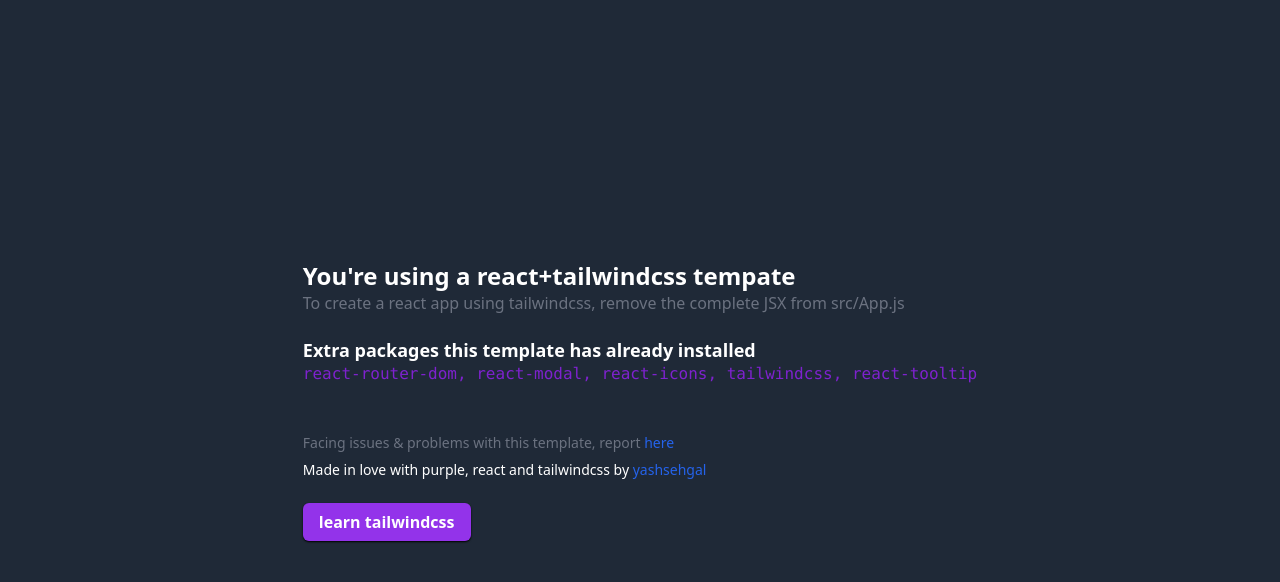
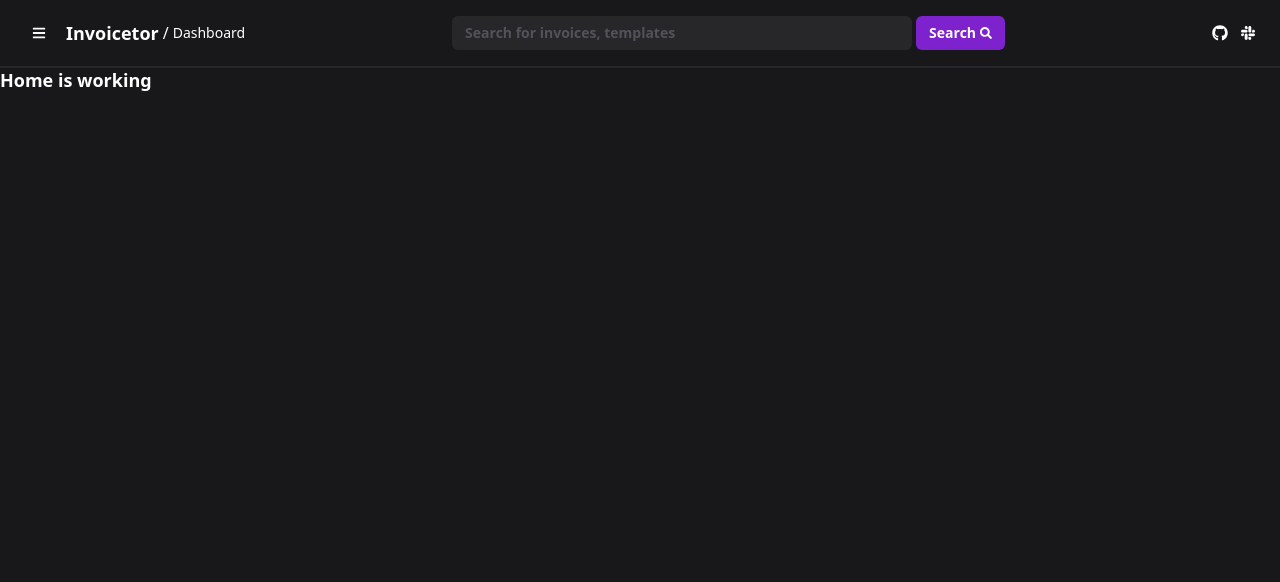
Before and after one commit to yashsehgal/uifeature-dashboard-concept, a React (Create React App) app: page / in a window 1280 px wide. Shown: the top 582 px of the page. Built offline with nearby package versions, Linux system fonts and the light colour scheme.

Commit message:
feat: dashboard component layout added

```diff
--- a/src/App.js
+++ b/src/App.js
@@ -1,33 +1,20 @@
+import { useState } from "react";
+import { Route, Routes } from "react-router-dom";
+import { Header } from "./components/Header.tsx";
+import { SidebarNavigation } from "./components/SidebarNavigation.tsx";
+import { Home } from "./screens/Home.tsx";
 
 export default function App() {
+  const [sidebarCollapse, setSidebarCollapse] = useState(false);
+  const [currentTabVeiw, setCurrentTabView] = useState("/");
+
   return (
-    <div className="app w-[100vw] h-[100vh] flex flex-row items-center justify-center bg-gray-800 cursor-default">
-      <div className="app-content-container">
-        <h1 className="leading-snug text-2xl text-white font-semibold">
-          You're using a react+tailwindcss tempate
-        </h1>
-        <h3 className="leading-snug text-gray-500 font-normal">To create a react app using tailwindcss, remove the complete JSX from src/App.js</h3>
-        <div className="mt-6" />
-        <h4 className="leading-snug text-white font-semibold text-lg">
-          Extra packages this template has already installed
-        </h4>
-        <div className="leading-snug w-fit h-fit gap-2 font-medium font-mono text-purple-700 cursor-default">
-          react-router-dom, react-modal, react-icons, tailwindcss, react-tooltip
-        </div>
-        <div className="mt-12 font-normal">
-          <p className="leading-snug text-gray-500 text-sm">
-            Facing issues {"&"} problems with this template, report <a className="leading-snug text-blue-600 hover:underline" target="_blank" href="https://github.com/yashsehgal/react-tailwind-template/issues">here</a>
-          </p>
-          <p className="mt-2 leading-snug text-sm text-white">
-            Made in love with purple, react and tailwindcss by <a href="https://yashsehgal.com" target="_blank" className="leading-snug text-blue-600 hover:underline">yashsehgal</a>
-          </p>
-        </div>
-        <button className="mt-6 px-4 py-2 rounded-md bg-purple-600 text-white font-semibold flex flex-row items-center justify-center leading-snug lowercase hover:bg-blue-600 shadow-sm shadow-black"
-          onClick={() => window.open('https://tailwindcss.com/')}
-        >
-          learn tailwindcss
-        </button>
-      </div>
+    <div className="app">
+      <Header sidebarCollapseState={sidebarCollapse} sidebarCollapseAction={setSidebarCollapse} />
+      <SidebarNavigation isSidebarCollapsable={sidebarCollapse} />
+      <Routes>
+        <Route path="/" element={<Home />} />
+      </Routes>
     </div>
   )
 }
--- /dev/null
+++ b/src/components/Header.tsx
@@ -0,0 +1,61 @@
+import React, { useRef } from "react"
+import { FaBars, FaGithub, FaSearch, FaSlack } from 'react-icons/fa';
+
+interface HeaderProps {
+  sidebarCollapseState: boolean,
+  sidebarCollapseAction: any
+};
+
+export const Header: React.FunctionComponent<React.PropsWithChildren<HeaderProps>> = ({
+  sidebarCollapseState,
+  sidebarCollapseAction
+}) => {
+
+  const headerOptionIconClassList = "text-white hover:text-zinc-400";
+  const headerOptions = useRef([
+    { optionName: "GitHub", icon: <FaGithub className={headerOptionIconClassList} /> },
+    { optionName: "Join Slack", icon: <FaSlack className={headerOptionIconClassList} /> }
+  ]);
+
+  return (
+    <div className="header-container w-full h-fit px-6 py-4 border-b-2 border-b-zinc-800
+      flex flex-row items-center justify-between
+    ">
+      <div className="logo-sidebar-action-wrapper flex flex-row items-center justify-start gap-3">
+        <button className="p-2 rounded-md text-white font-normal text-sm bg-transparent hover:bg-white hover:bg-opacity-20 transition-all"
+          onClick={() => sidebarCollapseAction(!sidebarCollapseState)}
+        >
+          <FaBars />
+        </button>
+        <div className="logo-title-wrapper cursor-pointer select-none text-white flex flex-row items-center justify-start gap-1">
+          <span className="font-semibold text-lg">Invoicetor</span>
+          {"/"}
+          <span className="text-sm">Dashboard</span>
+        </div>
+      </div>
+      <div className="search-input-wrapper flex flex-row items-center justify-center gap-1">
+        <input type="text"
+          className="w-[460px] h-fit px-3 py-1.5 rounded-md border border-transparent bg-zinc-800 placeholder:text-zinc-600 text-white font-semibold text-sm"
+          placeholder="Search for invoices, templates" />
+        <button className="px-3 py-1.5 rounded-md border border-transparent bg-purple-700 hover:bg-purple-800
+          text-white font-semibold text-sm flex flex-row items-center justify-center gap-1
+        ">
+          {"Search"} <FaSearch className="text-xs" />
+        </button>
+      </div>
+      <div className="header-options-wrapper w-fit h-fit">
+        <ul className="header-options-list-wrapper flex flex-row items-center justify-end gap-3">
+          {headerOptions.current?.map((headerOption, headerOptionIndex) => (
+            <li className="header-option-item"
+              id={headerOption?.optionName}
+              key={headerOptionIndex}
+              title={headerOption?.optionName}
+            >
+              {headerOption?.icon}
+            </li>
+          ))}
+        </ul>
+      </div>
+    </div>
+  )
+};
--- /dev/null
+++ b/src/components/SidebarNavigation.tsx
@@ -0,0 +1,27 @@
+import React from "react";
+
+interface SidebarNavigationProps {
+  currentView: string;
+  isSidebarCollapsed: boolean;
+};
+
+export const SidebarNavigation: React.FunctionComponent<React.PropsWithChildren<SidebarNavigationProps>> = ({
+  currentView,
+  isSidebarCollapsed
+}) => {
+
+  if (isSidebarCollapsed) {
+    return (
+      <div className="sidebar-navigation-wrapper bg-zinc-800">
+        {/* Closed */}
+      </div>
+    )
+  } else {
+    return (
+      <div className="sidebar-navigation-wrapper bg-zinc-800 w-[260px] h-fit">
+        {/* Opened */}
+      </div>
+    )
+  }
+
+};
--- a/src/index.css
+++ b/src/index.css
@@ -1,3 +1,11 @@
 @tailwind base;
 @tailwind components;
 @tailwind utilities;
+
+body, html {
+  @apply bg-zinc-900;
+}
+
+input, button {
+  @apply focus:outline-none focus:outline-transparent;
+}
--- a/src/index.js
+++ b/src/index.js
@@ -3,11 +3,14 @@
 import './index.css';
 import App from './App';
 import reportWebVitals from './reportWebVitals';
+import { BrowserRouter } from 'react-router-dom';
 
 const root = ReactDOM.createRoot(document.getElementById('root'));
 root.render(
   <React.StrictMode>
-    <App />
+    <BrowserRouter>
+      <App />
+    </BrowserRouter>
   </React.StrictMode>
 );
 
--- /dev/null
+++ b/src/screens/Home.tsx
@@ -0,0 +1,9 @@
+import React from "react";
+
+export const Home: React.FunctionComponent = () => {
+  return (
+    <div className="home-screen-view">
+      <h1 className="leading-snug text-lg text-white font-semibold">Home is working</h1>
+    </div>
+  )
+};
```
